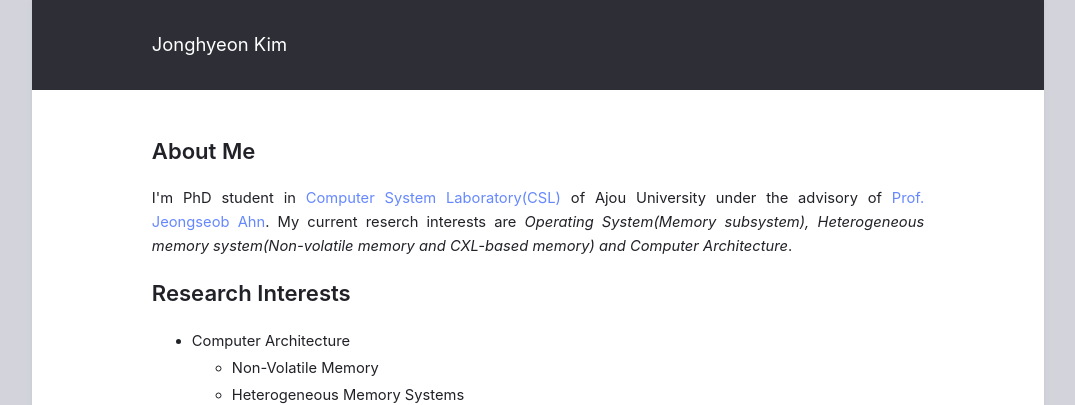
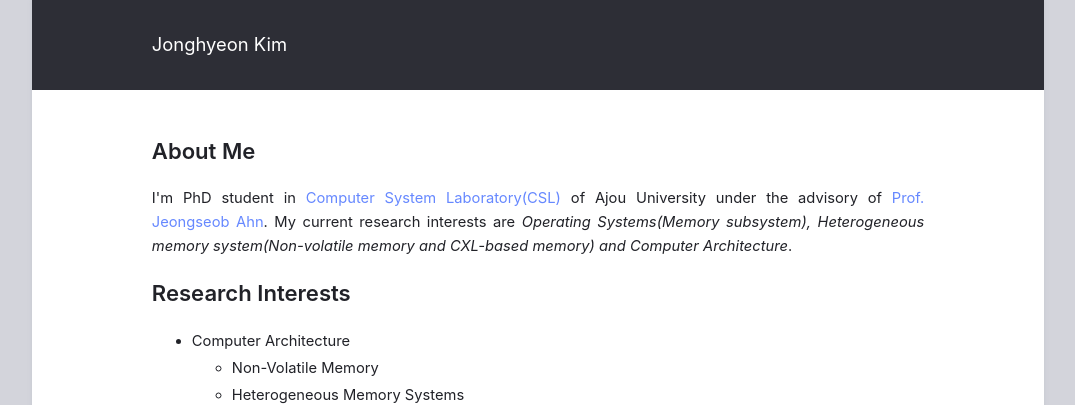
Before and after one commit to jhk16/jhk16.github.io, a Jekyll site: the page built from index.html, in a window 1280 px wide. Shown: the top 405 px of the page, without its empty margins (102-1177 px from the left). Built offline with Jekyll 4.4.1, drawn with Linux system fonts in a browser that asks for light colours.

Commit message:
Fix typo

```diff
--- a/_includes/index.html
+++ b/_includes/index.html
@@ -2,7 +2,7 @@
 	<h1>About Me</h1>
 	<p>
 	I'm PhD student in <a href="http://csl.ajou.ac.kr">Computer System Laboratory(CSL)</a> of Ajou University under the advisory of <a href="http://jeongseob.github.io">Prof. Jeongseob Ahn</a>.
-	My current reserch interests are <i>Operating System(Memory subsystem), Heterogeneous memory system(Non-volatile memory and CXL-based memory) and Computer Architecture</i>.
+	My current research interests are <i>Operating Systems(Memory subsystem), Heterogeneous memory system(Non-volatile memory and CXL-based memory) and Computer Architecture</i>.
 	</p>
 
 	<h1>Research Interests</h1>
```
